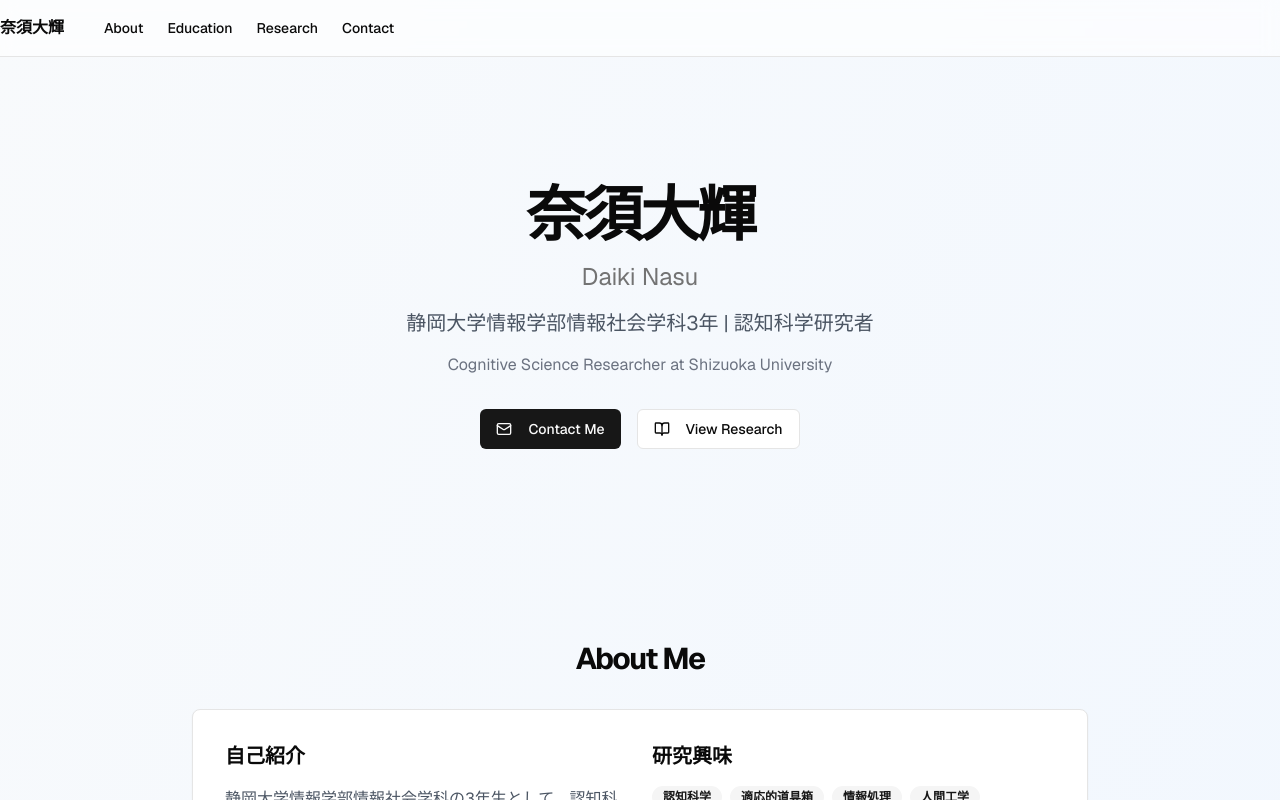
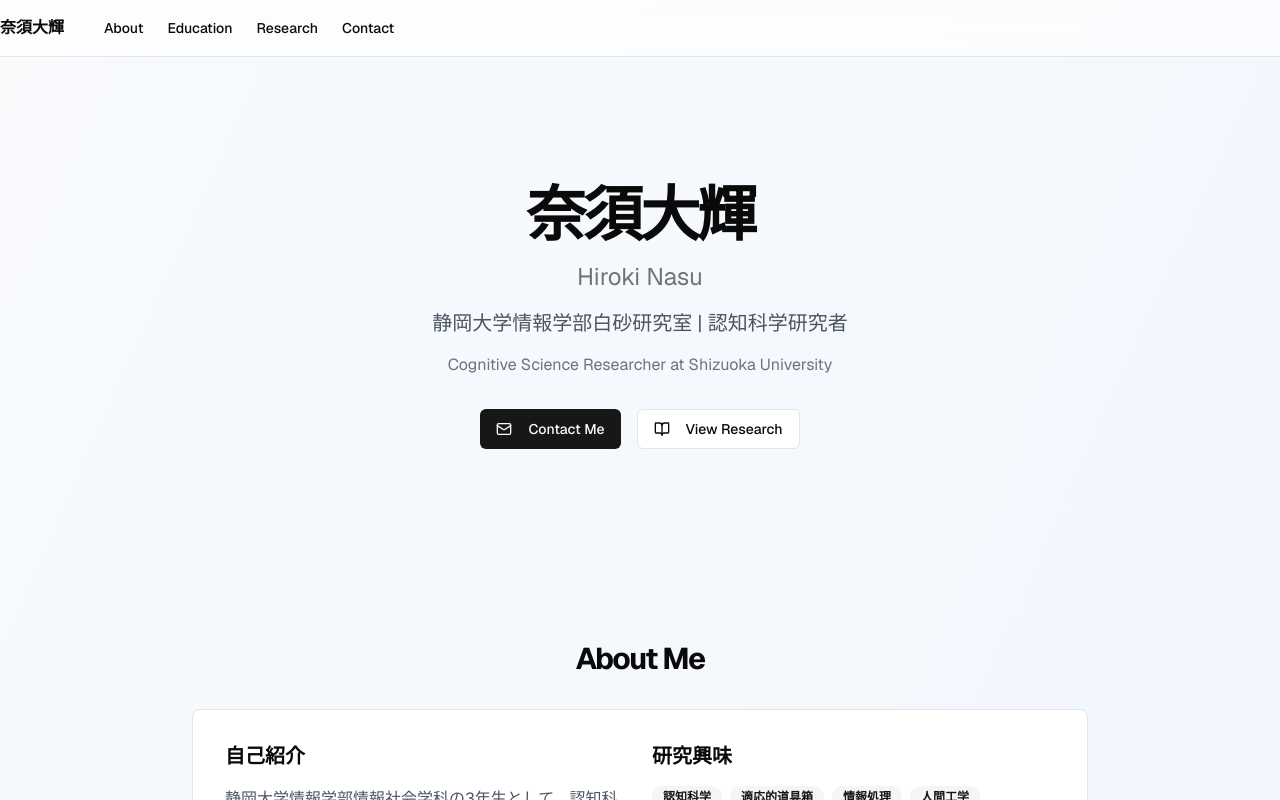
Before and after one commit to SpiHara/Hiroki-Nasu, a Next.js app: page / in a window 1280 px wide. Shown: the top 800 px of the page. Built offline with nearby package versions, Linux system fonts and the light colour scheme.

Commit message:
change_text

```diff
--- a/app/page.tsx
+++ b/app/page.tsx
@@ -40,9 +40,9 @@ export default function Portfolio() {
         <div className="flex flex-col items-center text-center space-y-8">
           <div className="space-y-4">
             <h1 className="text-4xl font-bold tracking-tighter sm:text-5xl md:text-6xl">奈須大輝</h1>
-            <h2 className="text-xl text-muted-foreground sm:text-2xl">Daiki Nasu</h2>
+            <h2 className="text-xl text-muted-foreground sm:text-2xl">Hiroki Nasu</h2>
             <p className="mx-auto max-w-[700px] text-gray-600 md:text-xl">
-              静岡大学情報学部情報社会学科3年 | 認知科学研究者
+              静岡大学情報学部白砂研究室 | 認知科学研究者
             </p>
             <p className="mx-auto max-w-[600px] text-gray-500">Cognitive Science Researcher at Shizuoka University</p>
           </div>
```
